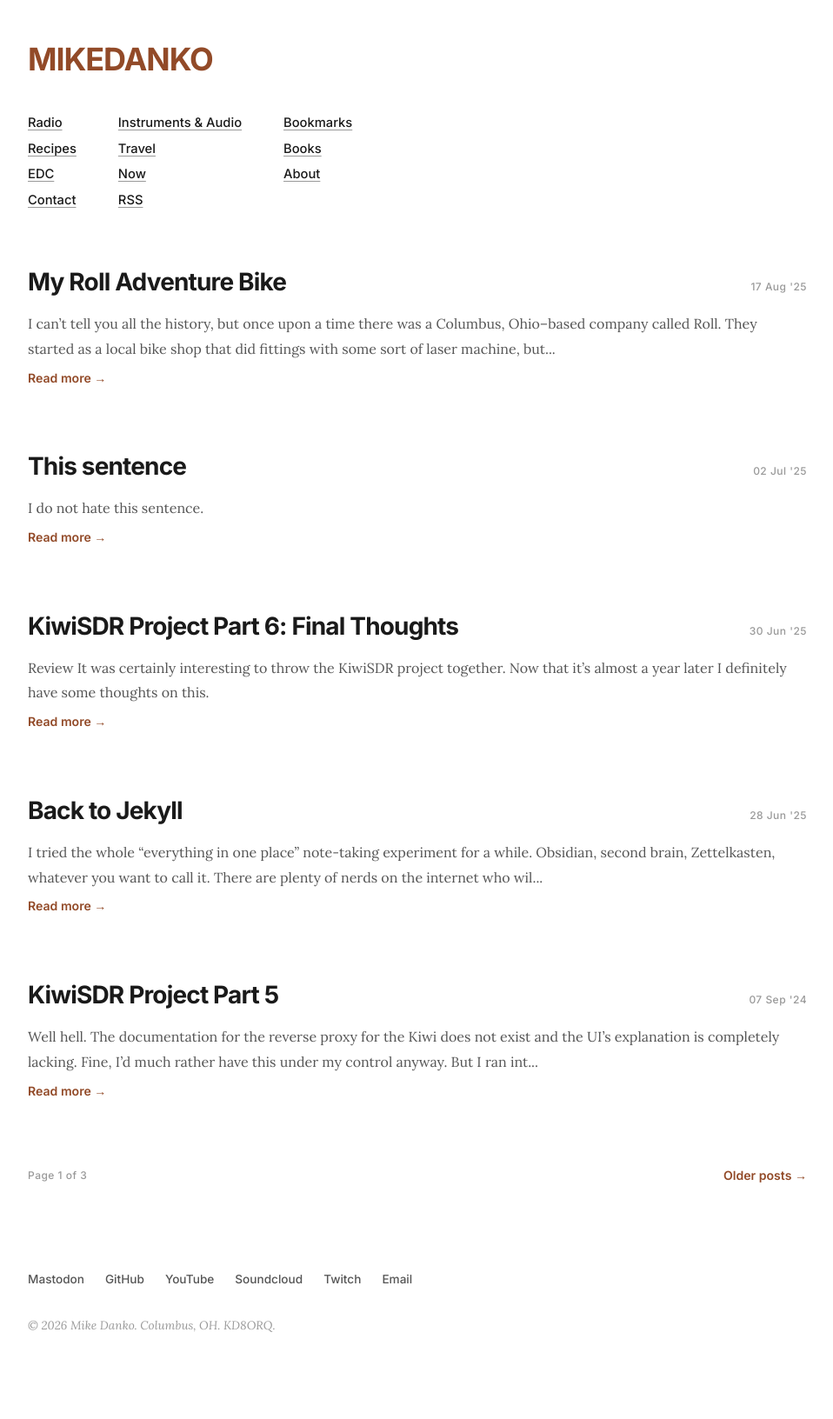
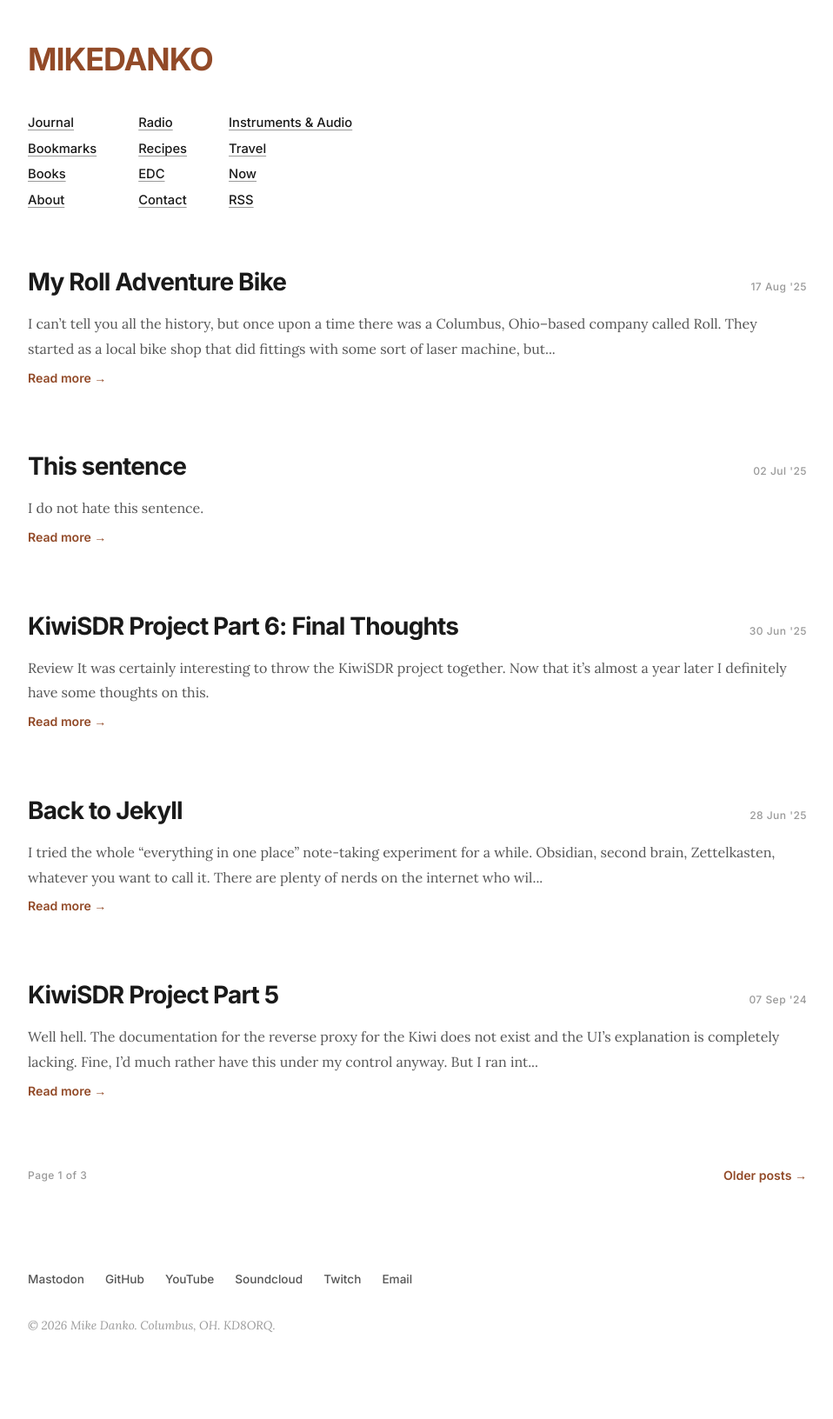
Before and after one commit to skord/kd8orqnet, a Jekyll site: the page built from index.html, in a window 1280 px wide. Shown: the whole page at 87% size, without its empty margins (160-1118 px from the left). Built offline with Jekyll 4.4.1, drawn with Linux system fonts in a browser that asks for light colours; the list of posts is cut into pages by our own code.

Commit message:
Add Journal link to site navigation
https://claude.ai/code/session_01AzZYMkAaLEogsYVPj9cYxT

```diff
--- a/_data/navigation.yml
+++ b/_data/navigation.yml
@@ -1,4 +1,6 @@
 directory:
+  - title: Journal
+    url: /
   - title: Radio
     url: /radio/
   - title: Instruments & Audio
```
